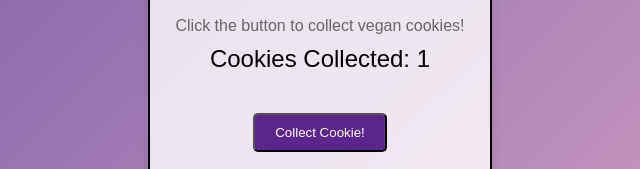
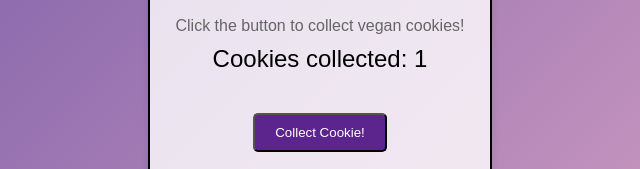
Before and after one commit to NicoFilips/CookieClicker.io, a plain HTML site: page index.html in a window 1280 px wide. Both pictures are taken after a click on the button "Collect Cookie!". Shown: the part 326-495 px from the top of the page, 320-960 px from the left. Drawn offline with Linux system fonts and the light colour scheme.

Commit message:
fix(index.html): type

```diff
--- a/index.html
+++ b/index.html
@@ -128,7 +128,7 @@
 
         function clickCookie() {
             count++;
-            document.getElementById('cookieCounter').innerText = 'Cookies Collected: ' + count;
+            document.getElementById('cookieCounter').innerText = 'Cookies collected: ' + count;
             createParticleAnimation();
             showCookieToast();
         }
```
